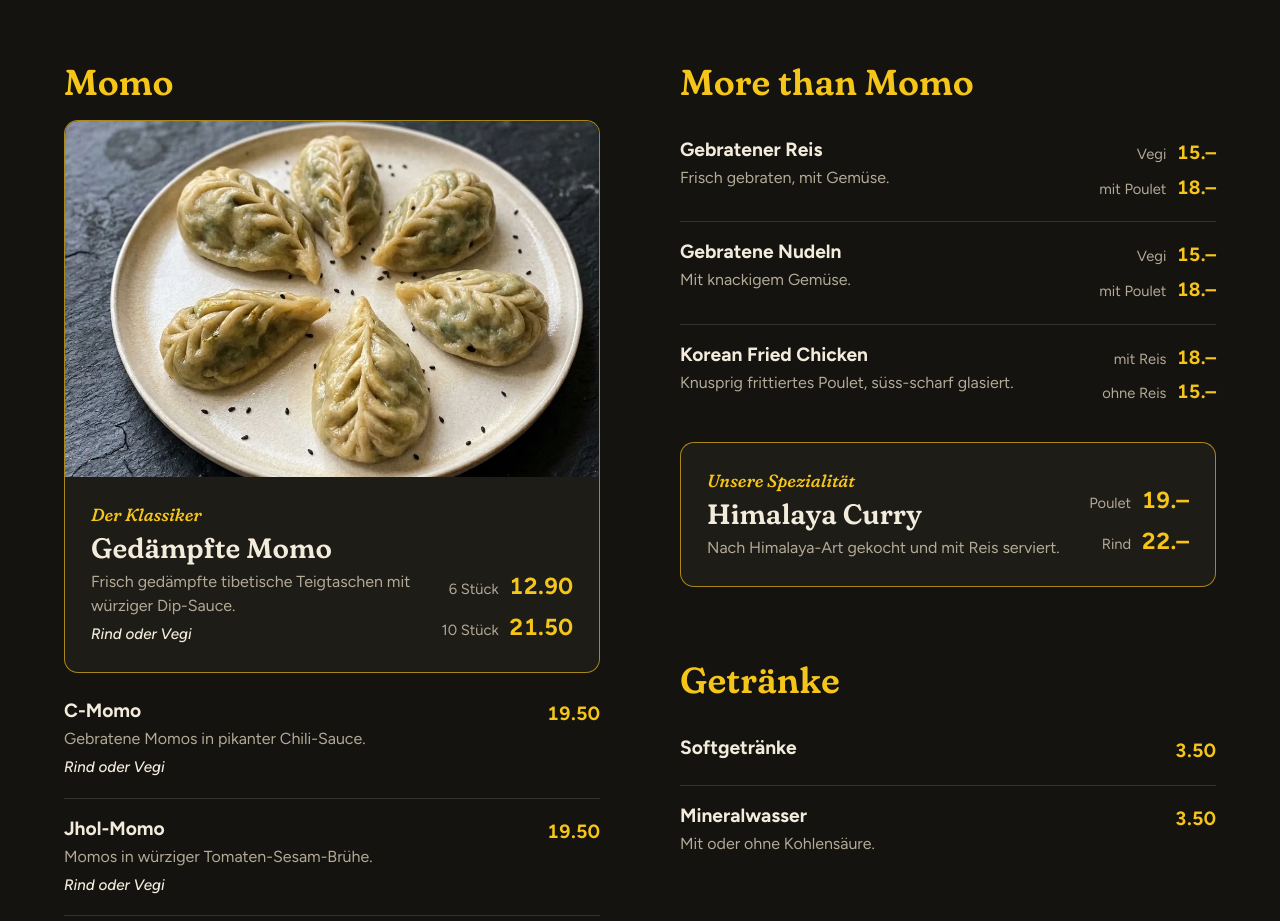
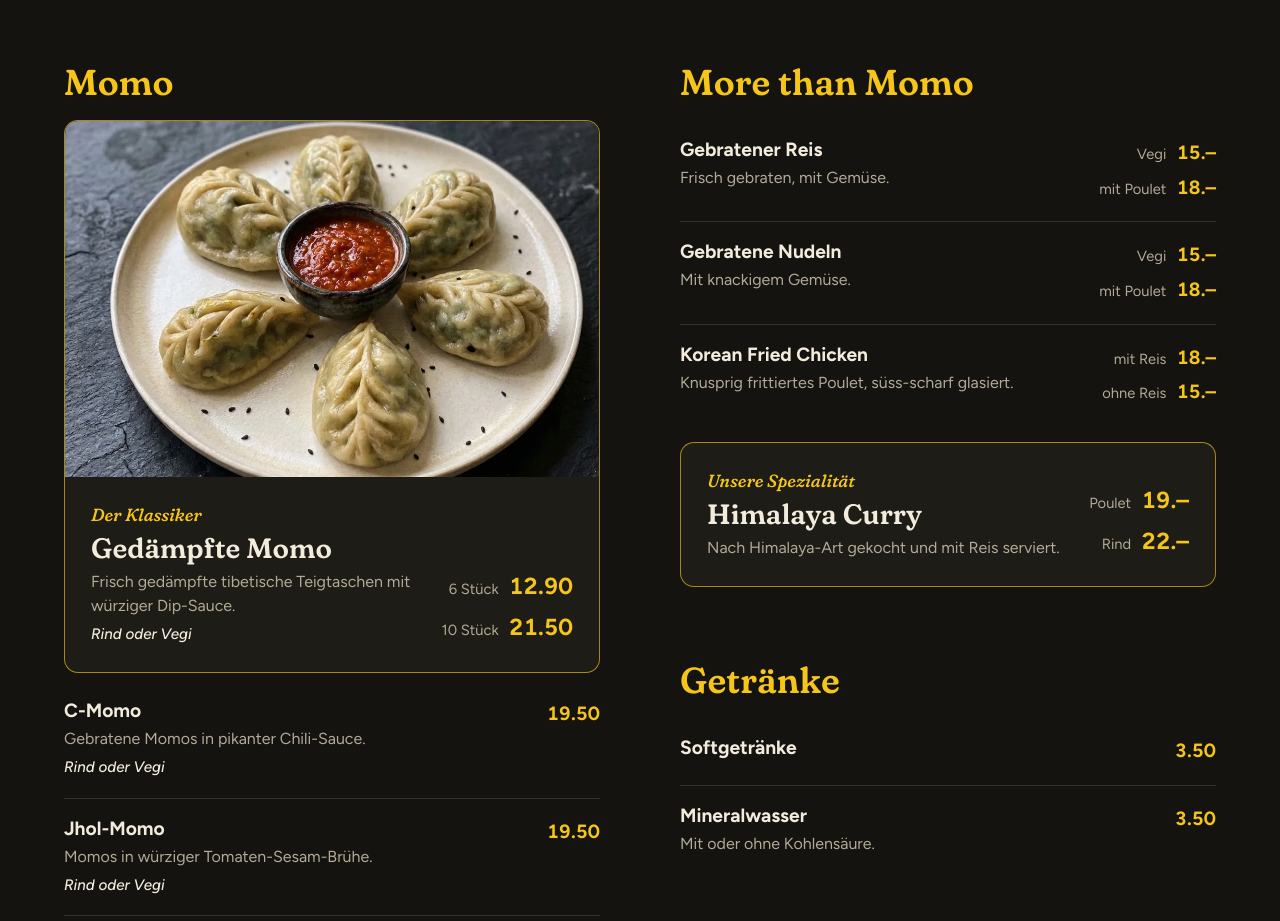
Before and after one commit to lee-royromann/magic-momo, a plain HTML site: page index.html in a window 1280 px wide. Shown: the part 1018-1939 px from the top of the page. Drawn offline with Linux system fonts and the light colour scheme.

Commit message:
feat(menu): try momo photo with dip sauce in the Klassiker card

```diff
--- a/index.html
+++ b/index.html
@@ -361,7 +361,7 @@
                     <h3 class="menu-category-title">Momo</h3>
                     <article class="menu-feature">
                         <div class="menu-feature-image">
-                            <img src="assets/img/momo_teller_2.webp" alt="Sechs gedämpfte Momos mit schwarzem Sesam auf einem hellen Teller" width="1024" height="1050" loading="lazy">
+                            <img src="assets/img/momo_teller_3.webp" alt="Sechs gedämpfte Momos mit Dip-Sauce auf einem hellen Teller" width="1024" height="1050" loading="lazy">
                         </div>
                         <div class="menu-feature-body">
                             <div>
```
Also changed, not shown: assets/img/momo_teller_3.webp (added).
